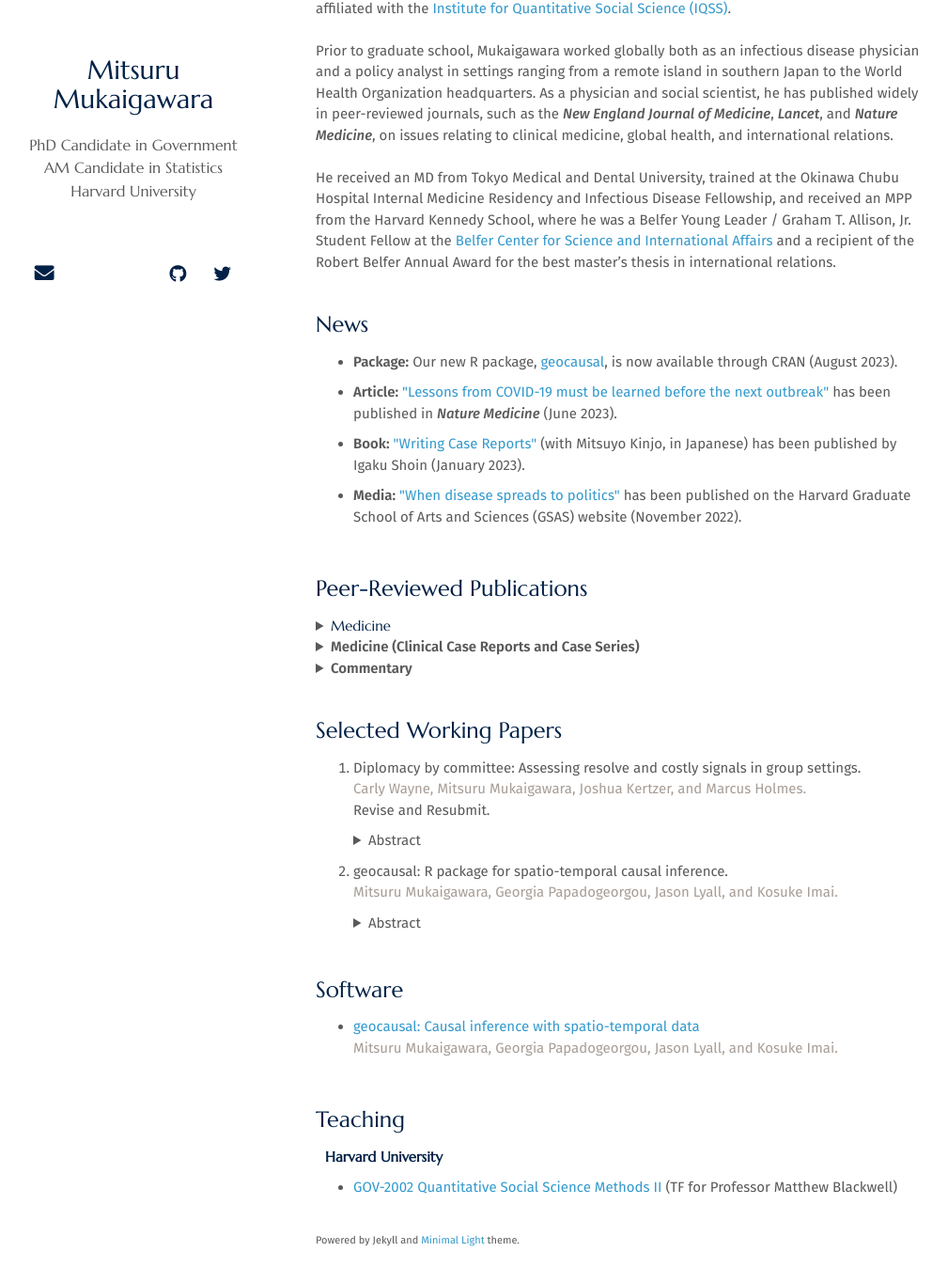
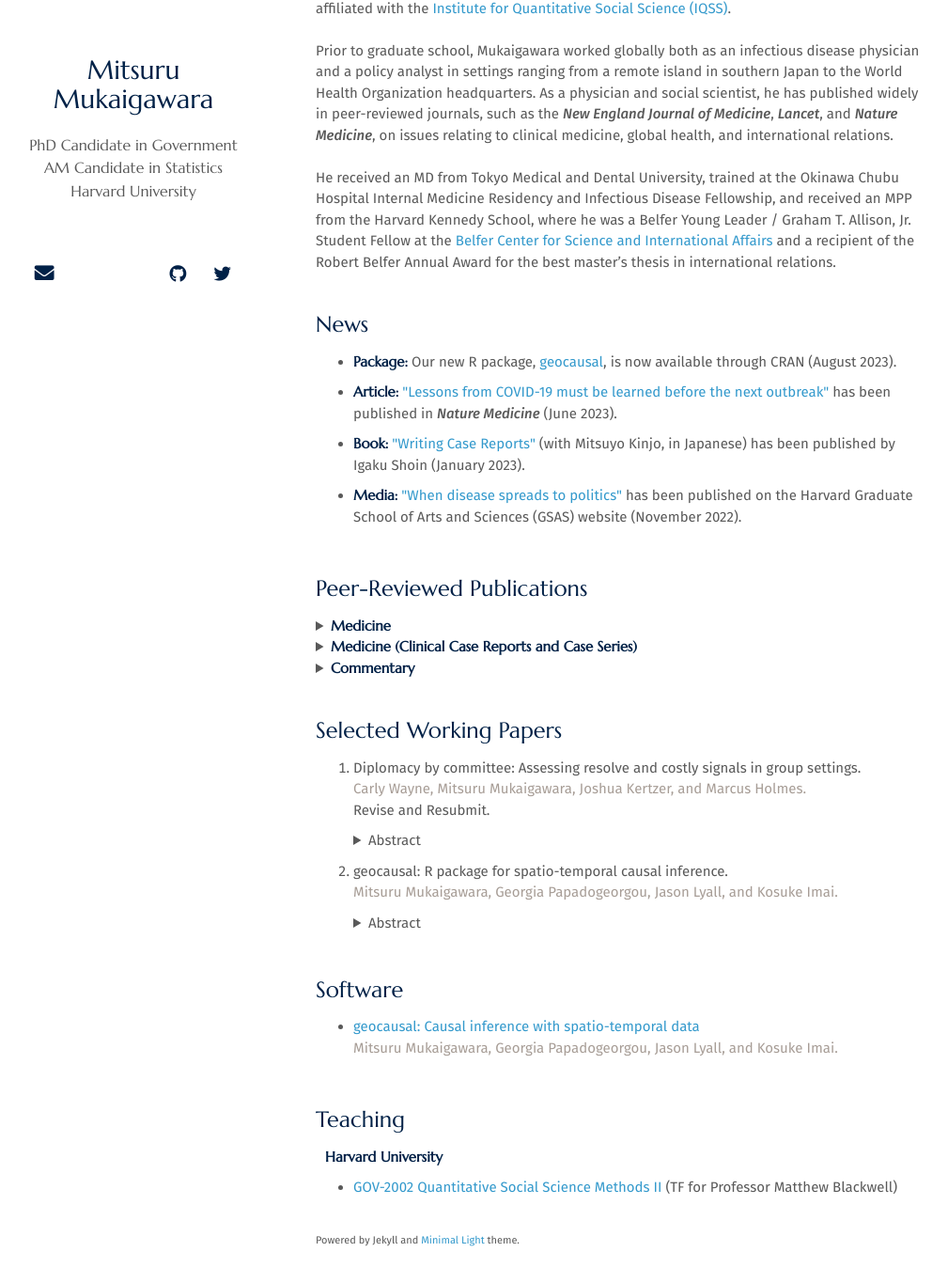
Before and after one commit to mmukaigawara/site, a Jekyll site: the page built from index.md, in a window 1280 px wide and 1400 px high, scrolled down 195 px. Shown: the top 1365 px of the window at 94% size, without its empty margins (134-1143 px from the left). Built offline with Jekyll 4.4.1, drawn with Linux system fonts in a browser that asks for light colours; nearby versions of some CDN libraries; a style sheet for code colours, icons or effects is not loaded; our own code applies the rules of GitHub Pages for plain Markdown files.

Commit message:
foncustom

```diff
--- a/_includes/news.md
+++ b/_includes/news.md
@@ -1,10 +1,10 @@
 ## News
 
 <ul style="margin:0 0 5px;">
-  <li><b>Package:</b> Our new R package, <a href = "https://github.com/mmukaigawara/geocausal/" style = "text-decoration:none;">geocausal</a>, is now available through CRAN (August 2023).</li>
-  <li><b>Article:</b> <a href="https://doi.org/10.1038/s41591-023-02377-6">"Lessons from COVID-19 must be learned before the next outbreak"</a> has been published in <i>Nature Medicine</i> (June 2023).</li>
-  <li><b>Book:</b> <a href="https://www.igaku-shoin.co.jp/book/detail/110486">"Writing Case Reports"</a> (with Mitsuyo Kinjo, in Japanese) has been published by Igaku Shoin (January 2023).</li>
-  <li><b>Media:</b> <a href="https://gsas.harvard.edu/news/when-disease-spreads-politics">"When disease spreads to politics"</a> has been published on the Harvard Graduate School of Arts and Sciences (GSAS) website (November 2022).</li>
+  <li><fontcustom>Package:</fontcustom> Our new R package, <a href = "https://github.com/mmukaigawara/geocausal/" style = "text-decoration:none;">geocausal</a>, is now available through CRAN (August 2023).</li>
+  <li><fontcustom>Article:</fontcustom> <a href="https://doi.org/10.1038/s41591-023-02377-6">"Lessons from COVID-19 must be learned before the next outbreak"</a> has been published in <i>Nature Medicine</i> (June 2023).</li>
+  <li><fontcustom>Book:</fontcustom> <a href="https://www.igaku-shoin.co.jp/book/detail/110486">"Writing Case Reports"</a> (with Mitsuyo Kinjo, in Japanese) has been published by Igaku Shoin (January 2023).</li>
+  <li><fontcustom>Media:</fontcustom> <a href="https://gsas.harvard.edu/news/when-disease-spreads-politics">"When disease spreads to politics"</a> has been published on the Harvard Graduate School of Arts and Sciences (GSAS) website (November 2022).</li>
 </ul>
 
 
--- a/_includes/publications.md
+++ b/_includes/publications.md
@@ -128,7 +128,7 @@
 </details>
 
 <!-- Case reports -->
-<details><summary><b>Medicine (Clinical Case Reports and Case Series)</b></summary>
+<details><summary><fontcustom>Medicine (Clinical Case Reports and Case Series)</fontcustom></summary>
 
 <ol style="margin:0 0 5px;">
   <!-- NEJM 2020 -->
@@ -187,7 +187,7 @@
 </details>
 
 <!-- Commentary -->
-<details><summary><b>Commentary</b></summary>
+<details><summary><fontcustom>Commentary</fontcustom></summary>
 
 <ol style="margin:0 0 5px;">
   <!-- Nat Med 2023 -->
--- a/_sass/minimal-light.scss
+++ b/_sass/minimal-light.scss
@@ -251,7 +251,7 @@
 }
 
 fontcustom {
-  font-weight: 500;
+  font-weight: 600;
   font-family: "Marcellus";
   color:#002147;
 }
```
